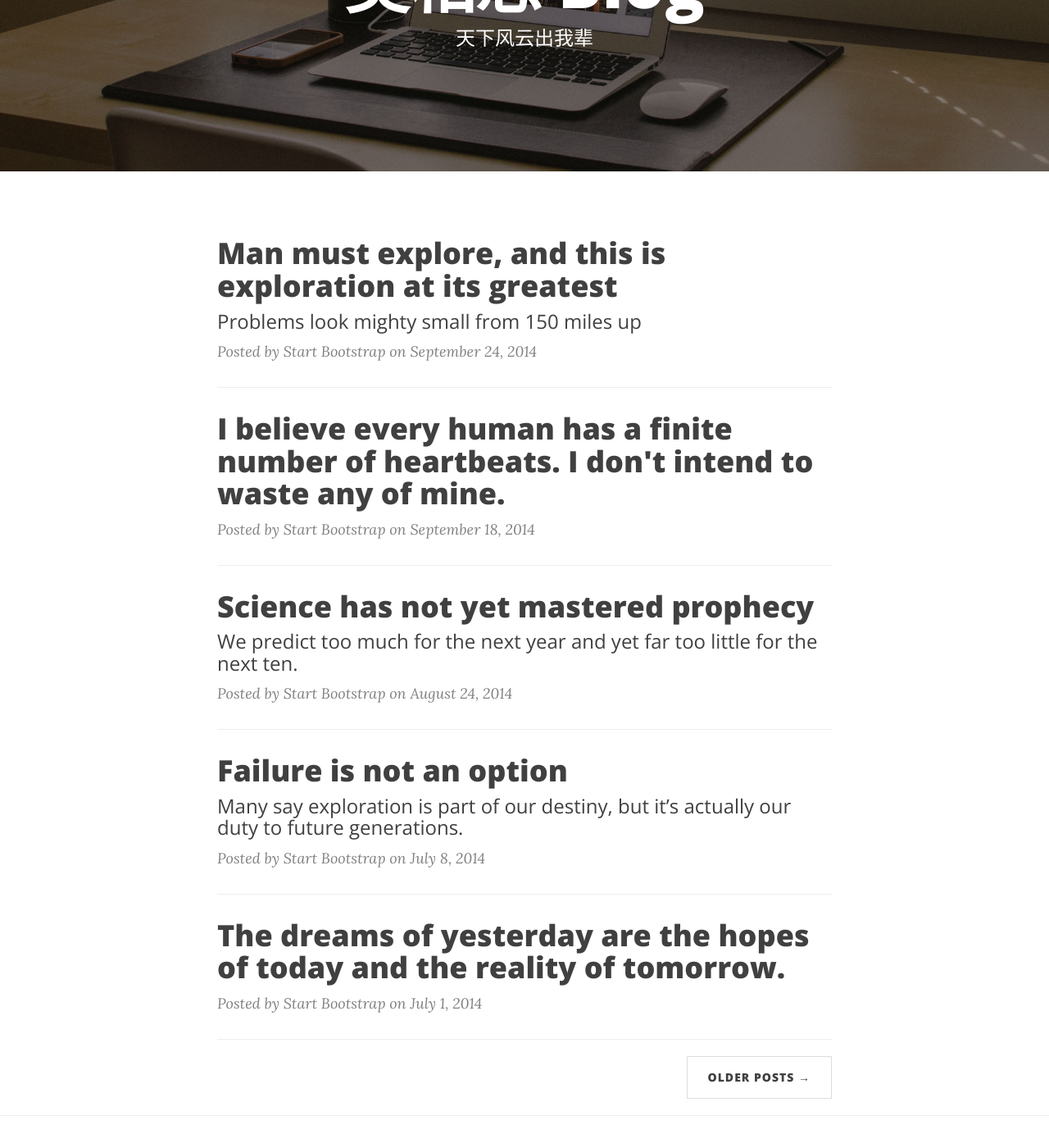
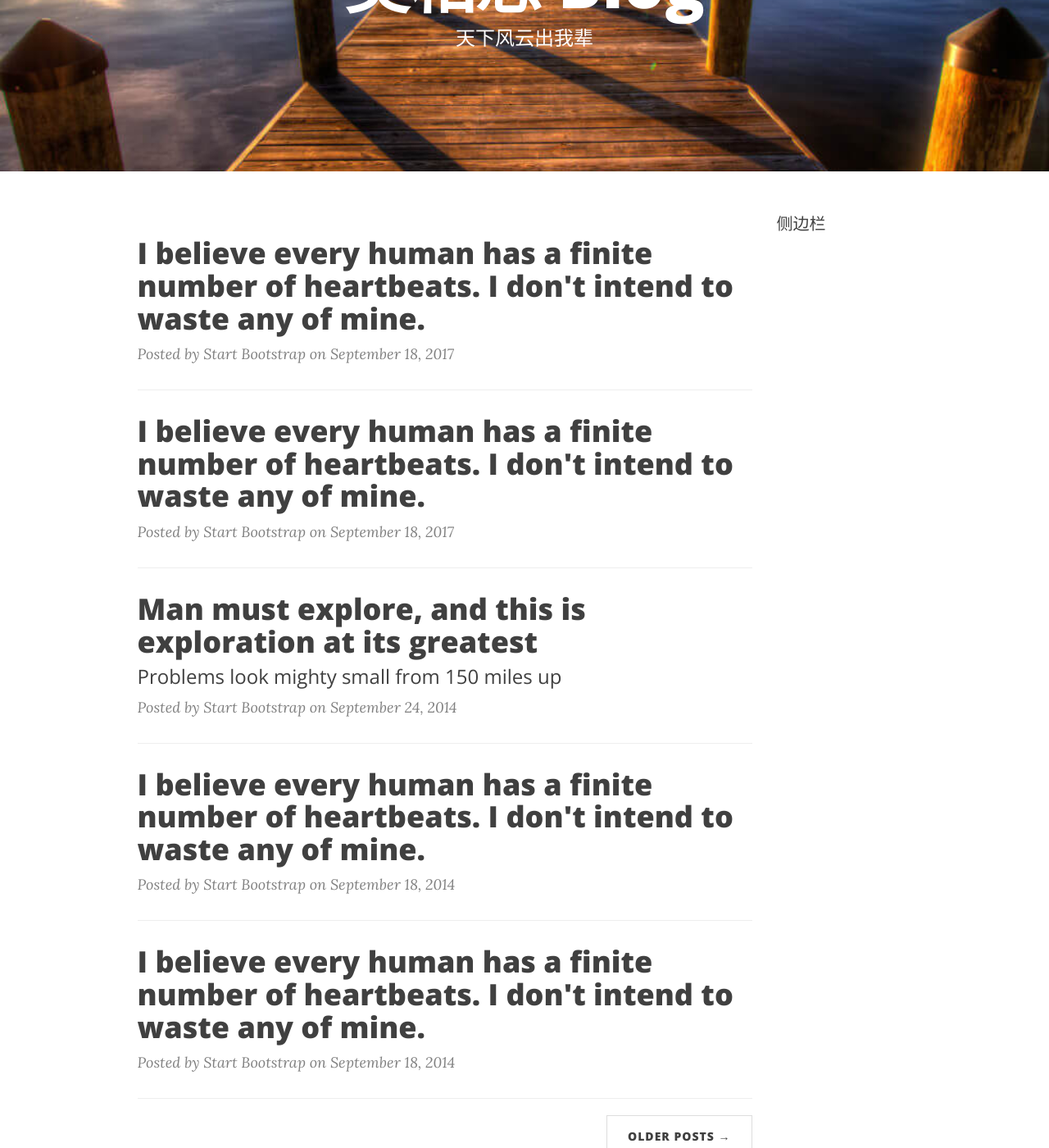
Before and after one commit to wuxiangwa/wuxiangwa.github.io, a Jekyll site: the page built from index.html, in a window 1280 px wide and 1400 px high, scrolled down 215 px. Shown: the whole window at 82% size. Built offline with Jekyll 4.4.1, drawn with Linux system fonts in a browser that asks for light colours; nearby versions of some CDN libraries; the list of posts is cut into pages by our own code.

```diff
--- a/_layouts/page.html
+++ b/_layouts/page.html
@@ -20,8 +20,20 @@ layout: default
 <!-- Main Content -->
 <div class="container">
 	<div class="row">
-		<div class="col-lg-8 col-lg-offset-2 col-md-10 col-md-offset-1">
+		<div class="col-lg-8 col-lg-offset-1
+                col-md-8 col-md-offset-1
+                col-sm-12
+                col-xs-12
+                postlist-container">
 			{{ content }}
+		</div>
+		<div class="col-lg-3 col-lg-offset-0
+                col-md-3 col-md-offset-0
+                col-sm-12
+                col-xs-12
+                sidebar-container
+            ">
+			侧边栏
 		</div>
 	</div>
 </div>
--- /dev/null
+++ b/_posts/2017-04-07-hello.html
@@ -0,0 +1,11 @@
+---
+layout:     post
+title:      "I believe every human has a finite number of heartbeats. I don't intend to waste any of mine."
+date:       2017-09-18 12:00:00
+author:     "Start Bootstrap"
+header-img: "img/post-bg-05.jpg"
+---
+<h2>{{ page.title }}</h2>
+<p>我的第一篇文章</p>
+<p>万物生于有,有生于无</p>
+<p>{{ page.date }}</p>
--- /dev/null
+++ b/_posts/2017-04-08-hello-world.html
@@ -0,0 +1,11 @@
+---
+layout:     post
+title:      "I believe every human has a finite number of heartbeats. I don't intend to waste any of mine."
+date:       2017-09-18 12:00:00
+author:     "Start Bootstrap"
+header-img: "img/post-bg-05.jpg"
+---
+<h2>{{ page.title }}</h2>
+<p>我的第一篇文章</p>
+<p>万物生于有,有生于无</p>
+<p>{{ page.date | date_to_string }}</p>
--- /dev/null
+++ b/_posts/2017-05-03-I-have-a-dream.html
@@ -0,0 +1,11 @@
+---
+layout:     post
+title:      "I believe every human has a finite number of heartbeats. I don't intend to waste any of mine."
+date:       2014-09-18 12:00:00
+author:     "Start Bootstrap"
+header-img: "img/post-bg-05.jpg"
+---
+<h2>{{ page.title }}</h2>
+<p>我有一个梦想</p>
+<p>万物生于有,有生于无</p>
+<p>{{ page.date | date_to_string }}</p>
--- /dev/null
+++ b/_posts/2017-09-06-learn.html
@@ -0,0 +1,10 @@
+---
+layout:     post
+title:      "I believe every human has a finite number of heartbeats. I don't intend to waste any of mine."
+date:       2014-09-18 12:00:00
+author:     "Start Bootstrap"
+header-img: "img/post-bg-05.jpg"
+---
+<h2>{{ page.title }}</h2>
+<p><a href="http://geek.csdn.net/news/detail/235469">ES6标准解读：Module的加载实现</a></p>
+<p>{{ page.date | date_to_string }}</p>
--- a/index.html
+++ b/index.html
@@ -1,6 +1,7 @@
 ---
 layout: page
 description: "天下风云出我辈"
+header-img: "img/index_bg.jpg"
 ---
 
 {% for post in paginator.posts %}
```
Also changed, not shown: README.md, img/index_bg.jpg (added).
